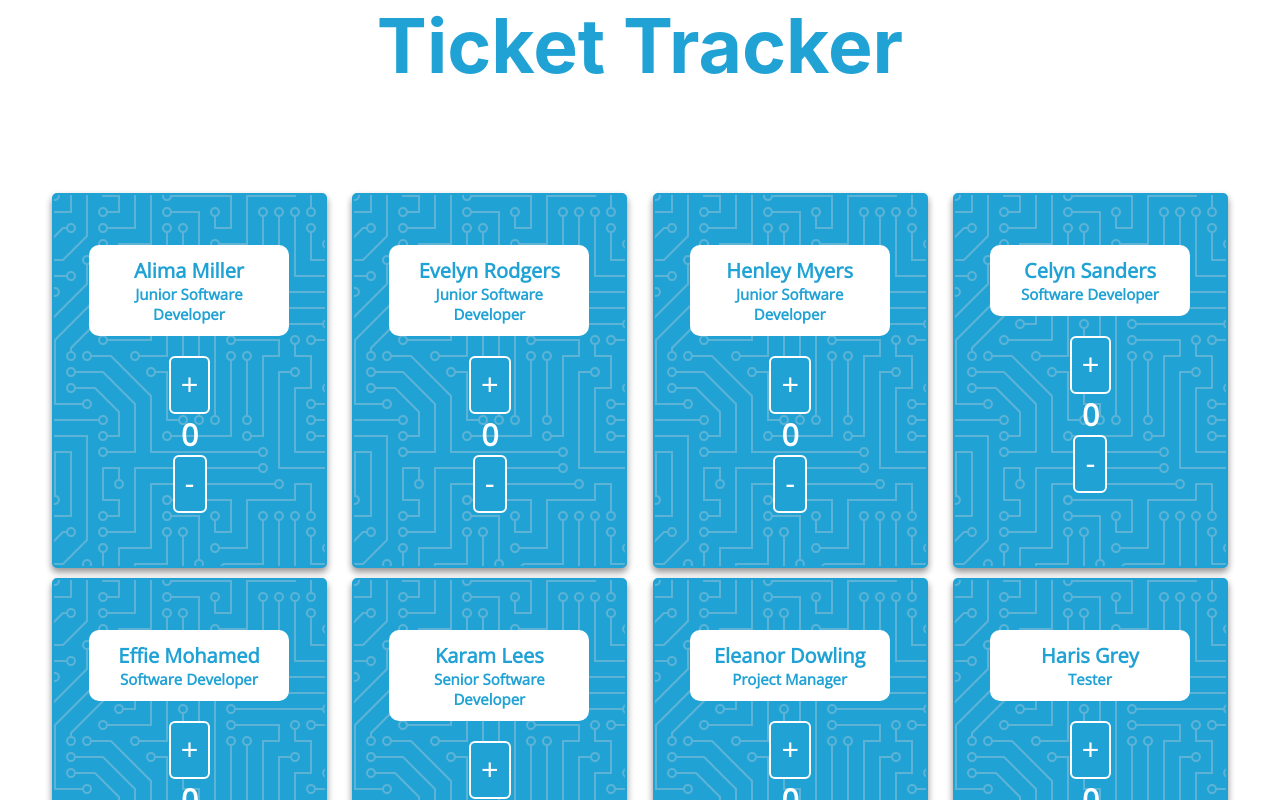
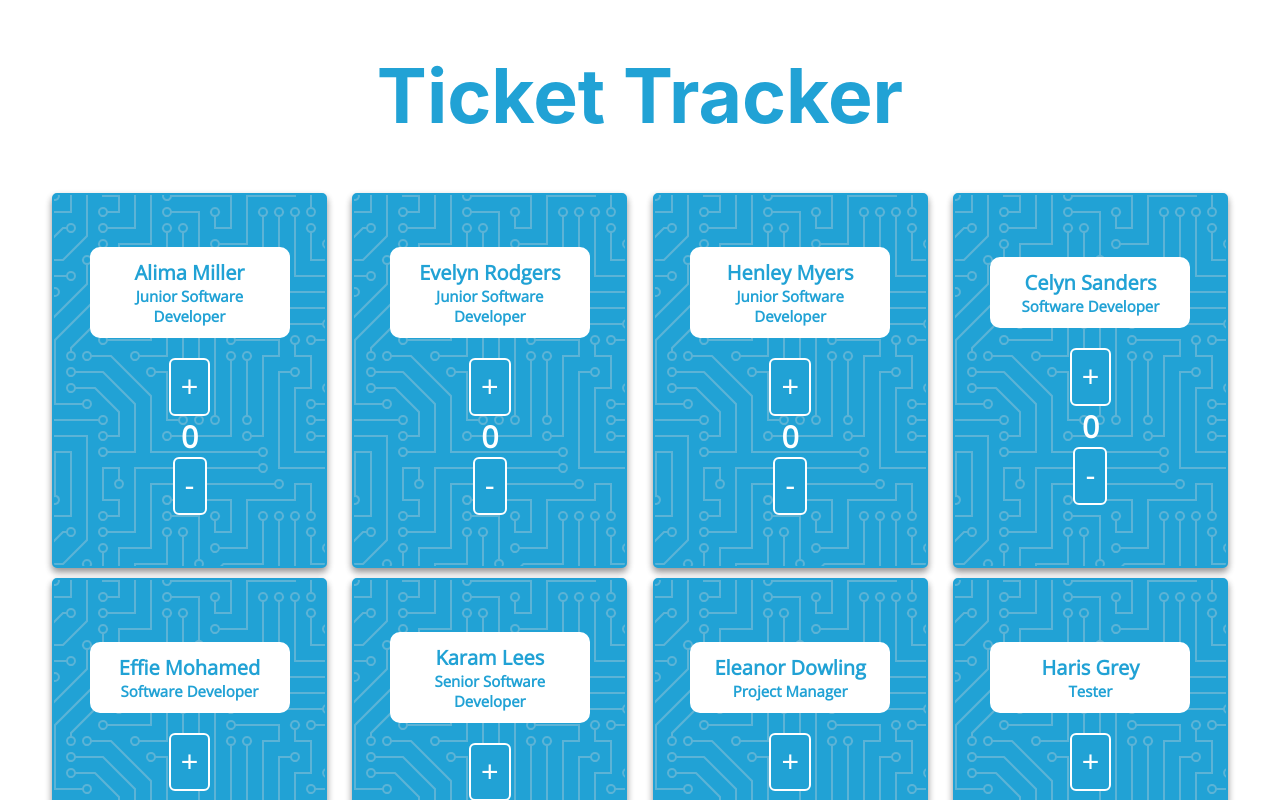
Before and after one commit to bridgetjpereira/Employee-tracker, a React (Create React App) app: page / in a window 1280 px wide. Shown: the top 800 px of the page. Built offline with nearby package versions, Linux system fonts and the light colour scheme.

Commit message:
Flexbox sorted

```diff
--- a/src/App.module.scss
+++ b/src/App.module.scss
@@ -24,7 +24,7 @@
   border: solid 2px white;
   // background-color: pink;
   padding-bottom: 100px;
-  padding-top: 100px;
+  // padding-top: 100px;
 }
 
 // .counter {
@@ -38,4 +38,5 @@
   justify-content: center;
   color: #21a2d5;
   font-size: 50px;
+  margin-top: 50px;
 }
--- a/src/components/DataFile/DataFile.module.scss
+++ b/src/components/DataFile/DataFile.module.scss
@@ -1,6 +1,9 @@
 @import "./variables.scss";
 
 .dataCard {
+  display: flex;
+  flex-direction: column;
+  justify-content: center;
   height: 375px;
   font-size: small;
   font-family: "Open Sans", sans-serif;
@@ -94,8 +97,6 @@
     width: 200px;
     border: solid 2px white;
     border-radius: 10px;
-    margin-top: 50px;
-    margin-left: 35px;
     padding: 10px;
   }
 
```
